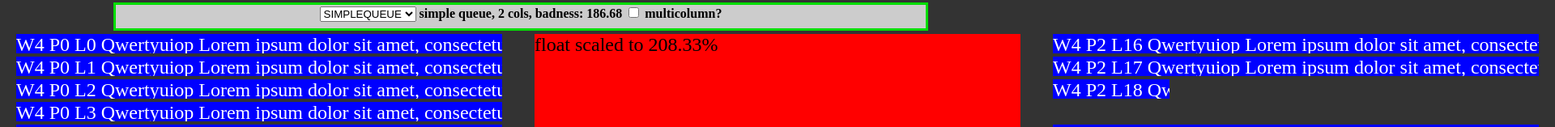
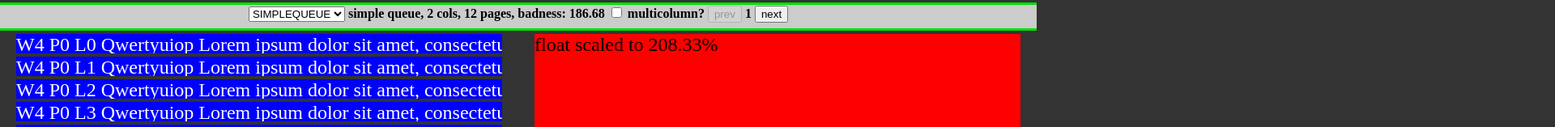
Before and after one commit to apinkney97/JSReflow, a plain HTML site: page index.html in a window 1280 px wide. Shown: the top 157 px of the page at 81% size, 1920 px wide, since content can reach past the window. Drawn offline with nearby package versions, Linux system fonts and the light colour scheme.

Commit message:
Fixed pagination and made some minor changes to the css

```diff
--- a/index.html
+++ b/index.html
@@ -6,9 +6,11 @@
 	<link rel="stylesheet" type="text/css" href="styles.css" />
 </head>
 <body>
-	<div id="main">
-		<div class="bgred" style="width: 20em; height: 12pt;">Some text that shouldn't show up unless you have JavaScript disabled, or a very very slow browser, or the JS file is inaccessible.</div>
-	</div>
+    <div id="top">
+    </div>
+    <div id="main">
+        <div class="bgred">Some text that shouldn't show up unless you have JavaScript disabled, or a very very slow browser, or the JS file is inaccessible, or I've broken the JS.</div>
+    </div>
 
 
 	<script type="text/javascript" src="https://ajax.googleapis.com/ajax/libs/jquery/1.8.3/jquery.min.js"></script>
--- a/script.js
+++ b/script.js
@@ -18,6 +18,11 @@ var LINE_QUEUE;
 var CURR_P;
 var CURR_ROW;
 var CURR_COL;
+var CURR_PAGE;
+var PAGES;
+var NUM_COLS;
+var GALLEY_WIDTH;
+var COL_SEP;
 
 var COLUMNS;
 var NUM_ROWS;
@@ -35,9 +40,10 @@ var FLOAT_TYPE;
 
 FLOAT_TYPE = FLOAT_TYPES.SIMPLEQUEUE;
 
-function Floatable(width, height) {
+function Floatable(width, height, content) {
     this.width = width;
     this.height = height;
+	this.content = content;
 }
 
 function getDiv(cssclass, width, height, text) {
@@ -134,8 +140,57 @@ function placeFloat(w, h, nlines, span, text) {
     }
 }
 
+function paginate(offset) {
+    if (offset + CURR_PAGE > PAGES) {
+        $('#next').attr("disabled", true);
+    } else if (offset + CURR_PAGE < 1) {
+        $('#prev').attr("disabled", true);
+    } else {
+        CURR_PAGE += offset;
+
+        if (CURR_PAGE > 1) {
+            $('#prev').attr("disabled", false);
+        }
+        if (CURR_PAGE < PAGES) {
+            $('#next').attr("disabled", false);
+        }
+
+        if (CURR_PAGE >= PAGES) {
+            $('#next').attr("disabled", true);
+        } else if (CURR_PAGE <= 1) {
+            $('#prev').attr("disabled", true);
+        }
+
+
+        $('#pageno').html(CURR_PAGE);
+
+        $('#main').html("");
+
+        // Now we need to output the contents of the COLUMNS array
+		var start = (CURR_PAGE - 1) * NUM_COLS;
+		var end = CURR_PAGE * NUM_COLS;
+
+        for (p = start; p < COLUMNS.length && p < end; p++) {
+            if (!Array.isArray(COLUMNS[p])) {
+                continue;
+            }
+
+            for (l = 0; l < COLUMNS[p].length; l++) {
+                if (COLUMNS[p][l] === undefined || COLUMNS[p][l] === "") {
+                    continue;
+                }
+
+                outputDiv("container", ((COL_SEP - GALLEY_WIDTH) / 2 + (p - start) * COL_SEP), TOP_MARGIN + l * VS_PX, COLUMNS[p][l]);
+            }
+        }
+        //console.log(COLUMNS);
+    }
+
+
+}
+
 function doLayout() {
-    var i, nc, ex_ws, rq_ws, galleywidth, colsep, dropdown, pageWidth, numCols, badness, min_badness_index, name, p, l, w, h, scale, span, nlines, currcol, currrow;
+    var i, nc, ex_ws, rq_ws, dropdown, pageWidth,badness, min_badness_index, name, p, l, w, h, scale, span, nlines, currcol, currrow;
 
     pageWidth = window.innerWidth;
     badness = [];
@@ -155,13 +210,13 @@ function doLayout() {
 
         if (badness[i] <= badness[min_badness_index]) {
             min_badness_index = i;
-            numCols = nc;
+            NUM_COLS = nc;
         }
     }
 
-    galleywidth = GALLEY_WIDTHS[min_badness_index];
+    GALLEY_WIDTH = GALLEY_WIDTHS[min_badness_index];
 
-    colsep = Math.floor(pageWidth / numCols);
+    COL_SEP = Math.floor(pageWidth / NUM_COLS);
 
     /*
         Previously, we (and I quote) "just shove[d] lines onto screen" -- Now we need to populate the COLUMNS array and then output the contents of that to the screen.
@@ -212,17 +267,17 @@ function doLayout() {
             h = PARAGRAPH_TREE[p].height;
 
             // Have a look at the width and see if it could span any columns
-            span = Math.round(w / galleywidth);
+            span = Math.round(w / GALLEY_WIDTH);
 
-            if (span > numCols) {
-                span = numCols;
+            if (span > NUM_COLS) {
+                span = NUM_COLS;
             }
 
             if (span < 1 || !MULTI_COLUMN) {
                 span = 1;
             }
 
-            scale = (span * galleywidth + (span - 1) * (colsep - galleywidth)) / w;
+            scale = (span * GALLEY_WIDTH + (span - 1) * (COL_SEP - GALLEY_WIDTH)) / w;
 
             w *= scale;
             h *= scale;
@@ -277,9 +332,11 @@ function doLayout() {
                 // console.log(FLOAT_TYPE);
             }*/
         }
-        //curr_y += PAR_SEP;
 
     }
+    console.log(PARAGRAPH_TREE);
+    PAGES = Math.ceil(COLUMNS.length / NUM_COLS);
+    CURR_PAGE = 1;
 
     $('#main').empty(); //clear old stuff
 
@@ -291,25 +348,12 @@ function doLayout() {
     }
     dropdown += "</select>\n";
 
-    $('#main').append('<div class="title" style="position:absolute; width: ' + 1000 + 'px; height: ' + (PS_PX + 5) + 'px; left: ' + ((window.innerWidth - 1000) / 2) + 'px; top: ' + 3 + 'px">' + dropdown + (FLOAT_TYPE === FLOAT_TYPES.NONE ? "none" : (FLOAT_TYPE === FLOAT_TYPES.DUMB ? "dumb" : (FLOAT_TYPE === FLOAT_TYPES.MSWORD ? "MS Word" : (FLOAT_TYPE === FLOAT_TYPES.SIMPLEQUEUE ? "simple queue" : "unknown (" + FLOAT_TYPE + ")")))) + ", " + numCols + " cols, badness: " + Math.round(badness[min_badness_index] * 100) / 100 + ' <label><input id="multi" onclick="toggleMulti();" type="checkbox" ' + (MULTI_COLUMN ? 'checked' : '') + ' > multicolumn?</label></div>');
+    $('#top').html('<div class="title" style="position:absolute; width: ' + 100 + '%; height: ' + (PS_PX + 5) + 'px; left: ' + 0 + 'px; top: ' + 3 + 'px">' + dropdown + (FLOAT_TYPE === FLOAT_TYPES.NONE ? "none" : (FLOAT_TYPE === FLOAT_TYPES.DUMB ? "dumb" : (FLOAT_TYPE === FLOAT_TYPES.MSWORD ? "MS Word" : (FLOAT_TYPE === FLOAT_TYPES.SIMPLEQUEUE ? "simple queue" : "unknown (" + FLOAT_TYPE + ")")))) + ", " + NUM_COLS + " cols, " + PAGES + " pages, badness: " + Math.round(badness[min_badness_index] * 100) / 100 + ' <label><input id="multi" onclick="toggleMulti();" type="checkbox" ' + (MULTI_COLUMN ? 'checked' : '') + ' > multicolumn?</label> <input type="button" id="prev" value="prev" onclick="paginate(-1)" disabled> <span id="pageno">' + CURR_PAGE + '</span> <input type="button" id="next" value="next" onclick="paginate(1)" ' + (PAGES < 2 ? 'disabled' : '') + '></div>');
 
-    // Now we need to output the contents of the COLUMNS array
-    for (p = 0; p < COLUMNS.length; p++) {
-        //console.log("p is " + p);
-        if (!Array.isArray(COLUMNS[p])) {
-            continue;
-        }
 
-        for (l = 0; l < COLUMNS[p].length; l++) {
-            //console.log("\tl is " + l);
-            if (COLUMNS[p][l] === undefined || COLUMNS[p][l] === "") {
-                continue;
-            }
+    paginate(0);
 
-            outputDiv("container", (colsep - galleywidth) / 2 + p * colsep, TOP_MARGIN + l * VS_PX, COLUMNS[p][l]);
-        }
-    }
-    //console.log(COLUMNS);
+
 
 }
 
--- a/styles.css
+++ b/styles.css
@@ -1,4 +1,4 @@
 body { background-color: #333; }
 .bgred, .floatable { background-color: red; }
 .bgblue, .line { background-color: blue; color: white; white-space: nowrap; overflow: hidden; }
-.title { background-color: #CCC; font-weight: bold; text-align: center; border: 3px solid #0D0; }
+.title { background-color: #CCC; font-weight: bold; text-align: center; border: 3px solid #0D0; border-left: none; border-right: none; }
```
